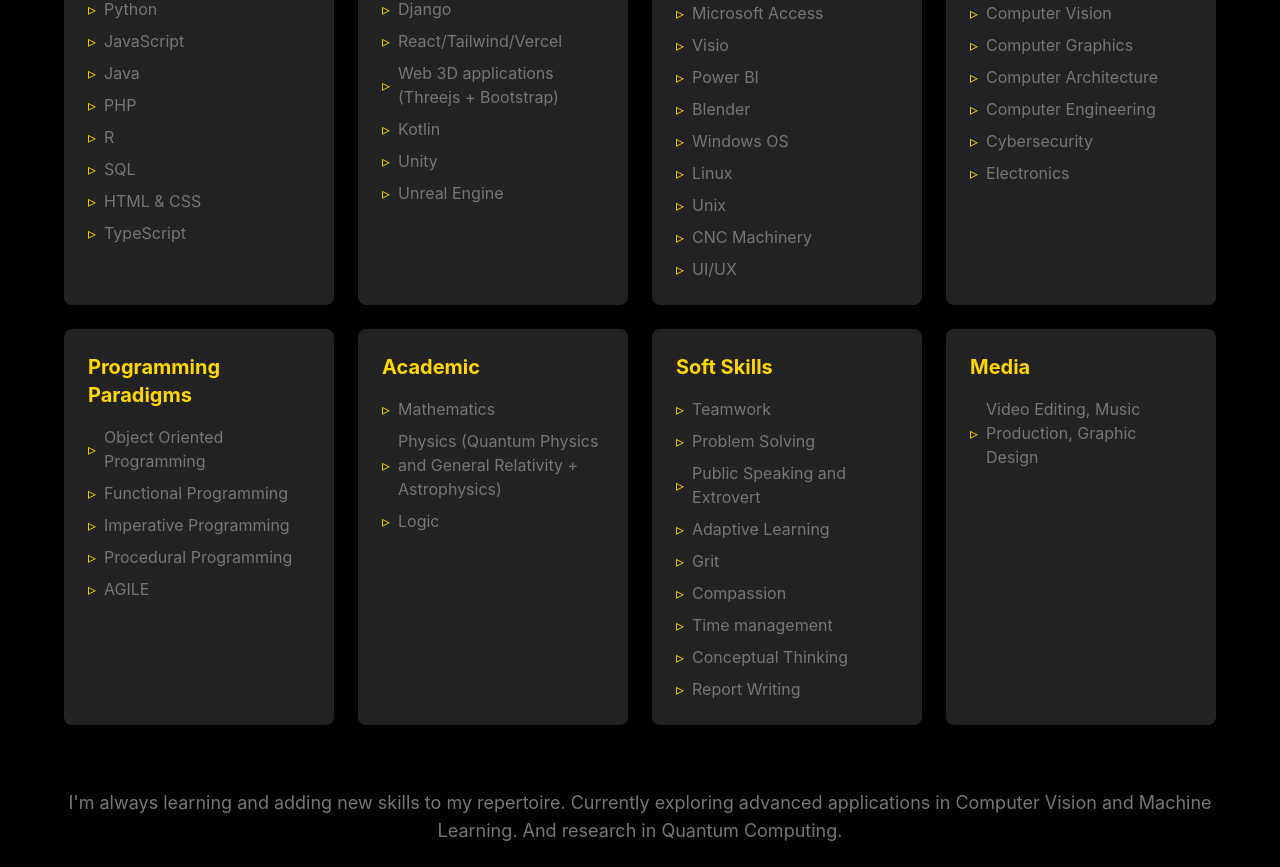
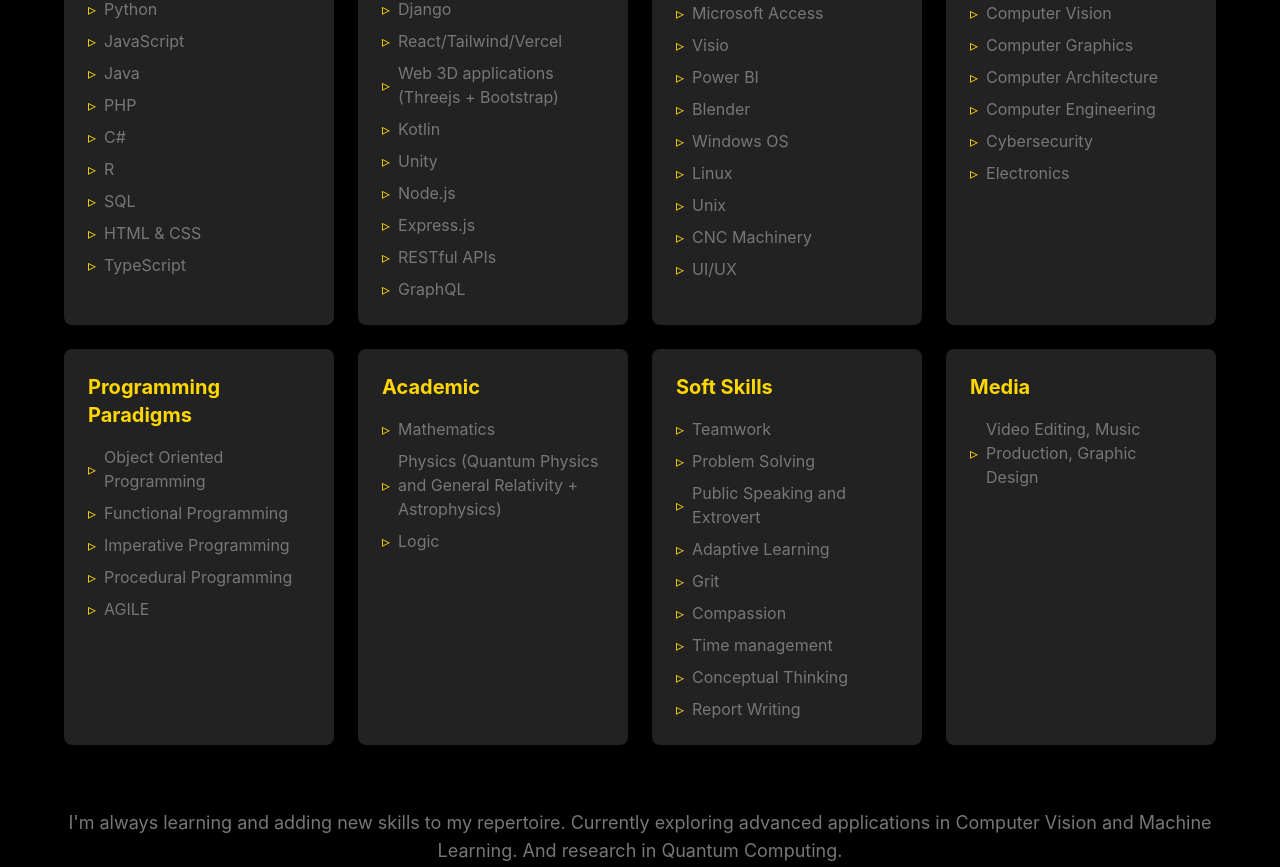
Before and after one commit to ronaldossai/Portfolio, a React (Create React App) app: page / in a window 1280 px wide. Shown: the part 1859-2726 px from the top of the page. Built offline with nearby package versions, Linux system fonts and the light colour scheme.

Commit message:
skills page refactor

```diff
--- a/src/pages/Skills.js
+++ b/src/pages/Skills.js
@@ -5,11 +5,11 @@
   const skills = [
     {
       category: "Programming Languages",
-      items: ["Python", "JavaScript", "Java", "PHP", "R", "SQL", "HTML & CSS", "TypeScript"]
+      items: ["Python", "JavaScript", "Java", "PHP", "C#", "R", "SQL", "HTML & CSS", "TypeScript"]
     },
     {
       category: "Frameworks & Technologies",
-      items: ["Django", "React/Tailwind/Vercel", "Web 3D applications (Threejs + Bootstrap)", "Kotlin", "Unity", "Unreal Engine"]
+      items: ["Django", "React/Tailwind/Vercel", "Web 3D applications (Threejs + Bootstrap)", "Kotlin", "Unity", "Node.js", "Express.js", "RESTful APIs", "GraphQL"]
     },
     {
       category: "Software & Tools",
```
